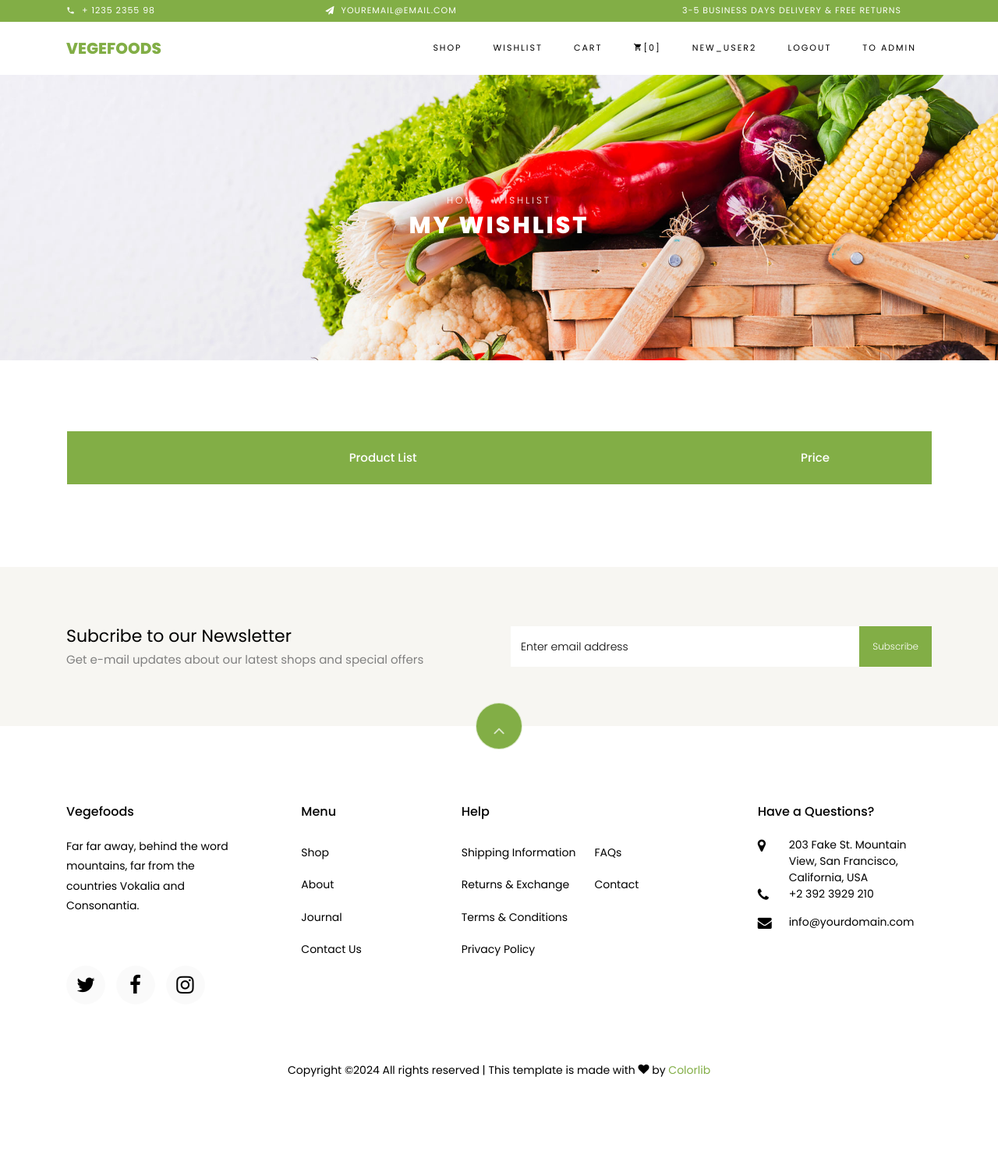
After one commit to PiniginArtem/DjangoStore, a Django app: page /wishlist/ in a window 1280 px wide. The commit adds this page. Shown: the whole page at 78% size. Run offline with Django 4.2, Linux system fonts and the light colour scheme; a user stored in the database is signed in; tables that the repository leaves empty hold one stand-in row (values such as "Sample post"); lists and menus that the app fills with data are empty; parts of the project's set-up code (start-up, migrations or seed data) failed here and were passed over; some libraries are stand-ins or nearby versions; some web fonts are replaced.

Commit message:
Зачет, сделал задания 1-3, 6

```diff
--- a/projectStore/urls.py
+++ b/projectStore/urls.py
@@ -16,13 +16,13 @@ Including another URLconf
 """
 from django.contrib import admin
 from django.urls import path, include
-from store.urls import router as cart_router
+from store.urls import router
 
 
 urlpatterns = [
     path('grappelli/', include('grappelli.urls')),
     path('admin/', admin.site.urls),
-    path('store/', include('store.urls')),
+    path('', include('store.urls')),
     path('login/', include('login.urls')),
-    path('api/', include(cart_router.urls))
+    path('api/', include(router.urls))
 ]
--- a/store/templates/store/base.html
+++ b/store/templates/store/base.html
@@ -61,6 +61,7 @@
 	      <div class="collapse navbar-collapse" id="ftco-nav">
 	        <ul class="navbar-nav ml-auto">
               	<li class="nav-item"><a class="nav-link" href={% url 'store:shop' %}>Shop</a></li>
+                <li class="nav-item"><a class="nav-link" href={% url 'store:wishlist' %}>Wishlist</a></li>
                 <li class="nav-item"><a class="nav-link" href={% url 'store:cart' %}>Cart</a></li>
 	          <li class="nav-item cta cta-colored"><a href={% url 'store:cart' %} class="nav-link"><span class="icon-shopping_cart"></span>[0]</a></li>
                 {% if request.user.is_authenticated %}
--- /dev/null
+++ b/store/templates/store/wishlist.html
@@ -0,0 +1,75 @@
+{% extends 'store/base.html' %}
+{% load static %}
+{% block content %}
+    <div class="hero-wrap hero-bread" style="background-image: url({% static 'store/images/bg_1.jpg' %});">
+      <div class="container">
+        <div class="row no-gutters slider-text align-items-center justify-content-center">
+          <div class="col-md-9 ftco-animate text-center">
+          	<p class="breadcrumbs"><span class="mr-2"><a href="index.html">Home</a></span> <span>Wishlist</span></p>
+            <h1 class="mb-0 bread">My Wishlist</h1>
+          </div>
+        </div>
+      </div>
+    </div>
+
+    <section class="ftco-section ftco-cart">
+			<div class="container">
+				<div class="row">
+    			<div class="col-md-12 ftco-animate">
+    				<div class="cart-list">
+	    				<table class="table">
+						    <thead class="thead-primary">
+						      <tr class="text-center">
+						        <th>&nbsp;</th>
+						        <th>Product List</th>
+						        <th>&nbsp;</th>
+						        <th>Price</th>
+						      </tr>
+						    </thead>
+						    <tbody>
+						        {% for product in data %}
+                                <tr class="text-center">
+                                    <!-- Опционально! Реализовать, что при нажатии на крестик удаляется товар из Wishlist,
+                                    соответственно пишите ссылку на обработчик. Обработчик принимает параметр id товара
+                                    который он должен удалить из БД, удаляет его и возвращает перенаправление (redirect)
+                                    на обработчик wishlist, который показывает страницу wishlist-->
+                                    <td class="product-remove"><a href="#"><span class="ion-ios-close"></span></a></td>
+                                    <!-- При нажатии на картинку (подставить из БД) должен быть переход на соответствующий товар ссылку прописать в href-->
+                                    <td class="image-prod"><a href="{% url 'store:product' product.product.id %}"><div class="img" style="background-image:url({{ product.product.image.url }});"></div></a></td>
+
+                                    <td class="product-name">
+                                        <h3>{{ product.product.name }}</h3><!-- Название из БД-->
+                                        <p>{{ product.product.description }}</p><!-- Описание из БД-->
+                                    </td>
+
+                                    <td class="price">${{ product.product.price }}</td><!-- Стоимость из БД-->
+
+                                  </tr>
+                                {% endfor %}
+						    </tbody>
+						  </table>
+					  </div>
+    			</div>
+    		</div>
+			</div>
+		</section>
+
+		<section class="ftco-section ftco-no-pt ftco-no-pb py-5 bg-light">
+      <div class="container py-4">
+        <div class="row d-flex justify-content-center py-5">
+          <div class="col-md-6">
+          	<h2 style="font-size: 22px;" class="mb-0">Subcribe to our Newsletter</h2>
+          	<span>Get e-mail updates about our latest shops and special offers</span>
+          </div>
+          <div class="col-md-6 d-flex align-items-center">
+            <form action="#" class="subscribe-form">
+              <div class="form-group d-flex">
+                <input type="text" class="form-control" placeholder="Enter email address">
+                <input type="submit" value="Subscribe" class="submit px-3">
+              </div>
+            </form>
+          </div>
+        </div>
+      </div>
+    </section>
+{% endblock %}
--- a/store/urls.py
+++ b/store/urls.py
@@ -1,9 +1,11 @@
 from django.urls import path
 from rest_framework import routers
 from .views import CurrentDateView, RandomView, HelloView, IndexView, ProductSingleView, CartView, ShopView, CartViewSet
+from .views import WishlistView, WishlistViewSet
 
 router = routers.DefaultRouter()
 router.register(r'cart', CartViewSet)
+router.register(r'wishlist', WishlistViewSet)
 
 app_name = 'store'
 
@@ -17,4 +19,5 @@ urlpatterns = [
    path('', ShopView.as_view(), name='shop'),
    path('cart/', CartView.as_view(), name='cart'),
    path('product/<int:id>', ProductSingleView.as_view(), name='product'),
+   path('wishlist/', WishlistView.as_view(), name='wishlist')
 ]
--- a/store/views.py
+++ b/store/views.py
@@ -1,7 +1,7 @@
 from datetime import datetime
 from random import random
 
-from django.shortcuts import render, get_object_or_404
+from django.shortcuts import render, get_object_or_404, redirect
 from django.views import View
 from django.http import HttpResponse
 from django.db.models import OuterRef, Subquery, F, ExpressionWrapper, DecimalField, Case, When
@@ -10,8 +10,8 @@ from django.utils import timezone
 from rest_framework import viewsets, response
 from rest_framework.permissions import IsAuthenticated
 
-from .models import Product, Discount, Cart
-from .serializers import CartSerializer
+from .models import Product, Discount, Cart, Wishlist
+from .serializers import CartSerializer, WishlistSerializer
 
 
 class CurrentDateView(View):
@@ -270,3 +270,37 @@ class CartViewSet(viewsets.ModelViewSet):
         cart_item = self.get_queryset().get(id=kwargs['pk'])
         cart_item.delete()
         return response.Response({'message': 'Product delete from cart'}, status=201)
+
+
+class WishlistView(View):
+
+    def get(self, request):
+        if request.user.is_authenticated:
+            # print(request.user, type(request.user))
+            wishlist = Wishlist.objects.filter(user=request.user)
+            # код который необходим для обработчика
+            return render(request, "store/wishlist.html", {"data": wishlist})
+        # Иначе отправляет авторизироваться
+        return redirect('login:login')
+
+
+class WishlistViewSet(viewsets.ModelViewSet):
+    queryset = Wishlist.objects.all()
+    serializer_class = WishlistSerializer
+    permission_classes = (IsAuthenticated, )
+
+    def get_queryset(self):
+        return self.queryset.filter(user=self.request.user)
+
+    def create(self, request, *args, **kwargs):
+        cart_items = self.get_queryset().filter(product__id=request.data.get('product'))
+        if not cart_items:  # Если продукта нет в избранном
+            product = get_object_or_404(Product, id=request.data.get('product'))
+            wishlist_item = Wishlist(user=request.user, product=product)
+            wishlist_item.save()
+        return response.Response({'message': 'Product added to wishlist'}, status=201)
+
+    def destroy(self, request, *args, **kwargs):
+        wishlist_item = self.get_queryset().get(id=kwargs['pk'])
+        wishlist_item.delete()
+        return response.Response({'message': 'Product delete from cart'}, status=201)
```
Also changed, not shown: store/models.py (+11 -1 lines), store/serializers.py (+7 -1 lines), store/migrations/0005_wishlist.py (added).
